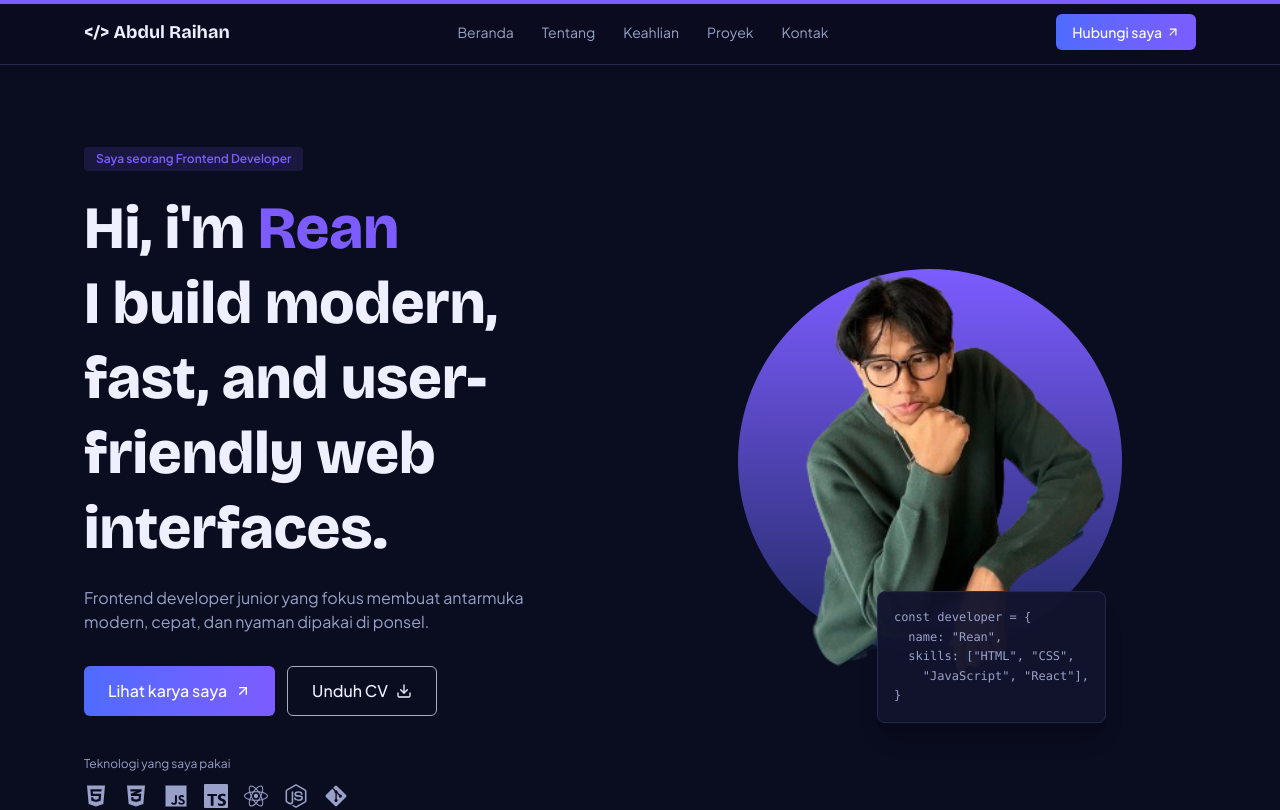
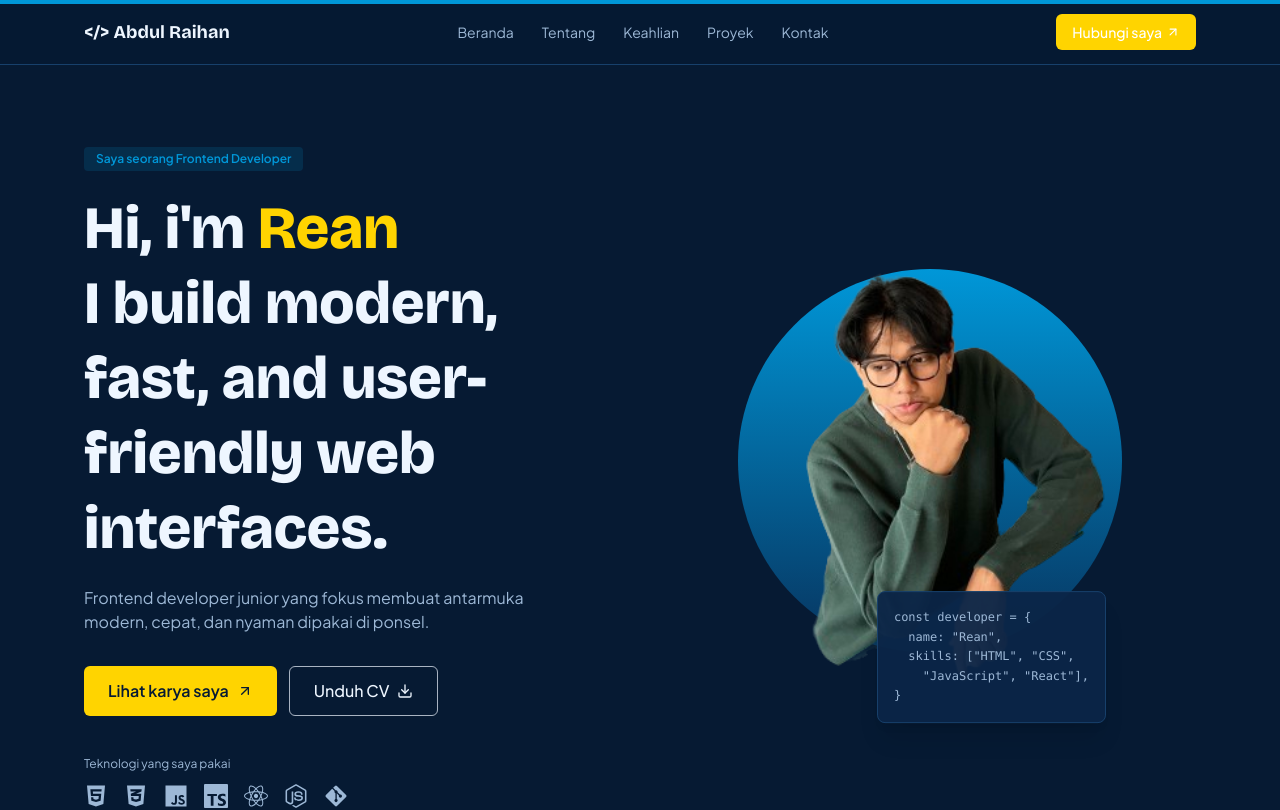
Before and after one commit to abrayrgb/abrayrgb.github.io, a React (Vite) app: page / in a window 1280 px wide. Shown: the top 810 px of the page. Built offline with nearby package versions, Linux system fonts and the light colour scheme.

Commit message:
ubah warna

```diff
--- a/src/components/Contact.jsx
+++ b/src/components/Contact.jsx
@@ -18,7 +18,7 @@ export default function Contact() {
           <p className="mt-3 text-sm leading-relaxed text-mute">
             Saya terbuka untuk posisi frontend developer junior dan senang berdiskusi.
           </p>
-          <a href={`mailto:${profile.email}`} className="mt-6 inline-flex items-center gap-2 rounded-md bg-linear-to-r from-brand to-accent px-5 py-2.5 text-sm font-medium text-white">
+          <a href={`mailto:${profile.email}`} className="mt-6 inline-flex items-center gap-2 rounded-md bg-sun px-5 py-2.5 text-sm font-medium text-bg font-semibold">
             Hubungi saya <FiArrowUpRight />
           </a>
         </div>
--- a/src/components/CursorFollower.jsx
+++ b/src/components/CursorFollower.jsx
@@ -51,7 +51,7 @@ export default function CursorFollower() {
           x: coreX,
           y: coreY,
           boxShadow:
-            '0 0 12px 2px rgba(124,92,255,0.9), 0 0 32px 8px rgba(124,92,255,0.55), 0 0 64px 16px rgba(79,107,255,0.35)',
+            '0 0 12px 2px rgba(0,151,216,0.9), 0 0 32px 8px rgba(0,151,216,0.55), 0 0 64px 16px rgba(255,212,0,0.25)',
         }}
         animate={{ scale: big ? 1.8 : 1 }}
         transition={{ duration: 0.2 }}
--- a/src/components/Hero.jsx
+++ b/src/components/Hero.jsx
@@ -16,14 +16,14 @@ export default function Hero() {
           Saya seorang {profile.role}
         </motion.p>
         <motion.h1 variants={item} className="mt-5 font-display text-4xl font-extrabold leading-tight md:text-6xl">
-          Hi, i'm <span className="text-accent">{profile.firstName}</span>
+          Hi, i'm <span className="text-sun">{profile.firstName}</span>
           <br />
           {profile.headline}
         </motion.h1>
         <motion.p variants={item} className="mt-5 max-w-md text-mute">{profile.tagline}</motion.p>
 
         <motion.div variants={item} className="mt-8 flex flex-wrap gap-3">
-          <a href="#proyek" className="inline-flex items-center gap-2 rounded-md bg-linear-to-r from-brand to-accent px-6 py-3 font-medium text-white">
+          <a href="#proyek" className="inline-flex items-center gap-2 rounded-md bg-sun px-6 py-3 font-semibold text-bg">
             Lihat karya saya <FiArrowUpRight />
           </a>
           <a href={profile.cv} download className="inline-flex items-center gap-2 rounded-md border border-ink/70 px-6 py-3 font-medium hover:bg-white/5">
--- a/src/components/Navbar.jsx
+++ b/src/components/Navbar.jsx
@@ -25,7 +25,7 @@ export default function Navbar() {
         </ul>
         <a
           href="#kontak"
-          className="inline-flex items-center gap-1 rounded-md bg-linear-to-r from-brand to-accent px-4 py-2 text-sm font-medium text-white"
+          className="inline-flex items-center gap-1 rounded-md bg-sun px-4 py-2 text-sm font-medium text-white"
         >
           Hubungi saya <FiArrowUpRight />
         </a>
--- a/src/index.css
+++ b/src/index.css
@@ -3,13 +3,14 @@
 @theme {
   --font-sans: "Plus Jakarta Sans", system-ui, sans-serif;
   --font-display: "Bricolage Grotesque", "Plus Jakarta Sans", sans-serif;
-  --color-bg: #0a0c1f;
-  --color-card: #11142d;
-  --color-line: #24284f;
-  --color-ink: #eef0ff;
-  --color-mute: #9aa1c9;
-  --color-accent: #7c5cff;
-  --color-brand: #4f6bff;
+  --color-bg: #061a33;
+  --color-card: #0b2547;
+  --color-line: #17406b;
+  --color-ink: #eef6ff;
+  --color-mute: #9db8d6;
+  --color-accent: #0097d8;
+  --color-brand: #0a6fc2;
+  --color-sun: #ffd400;
 }
 
 html { scroll-behavior: smooth; }
```
